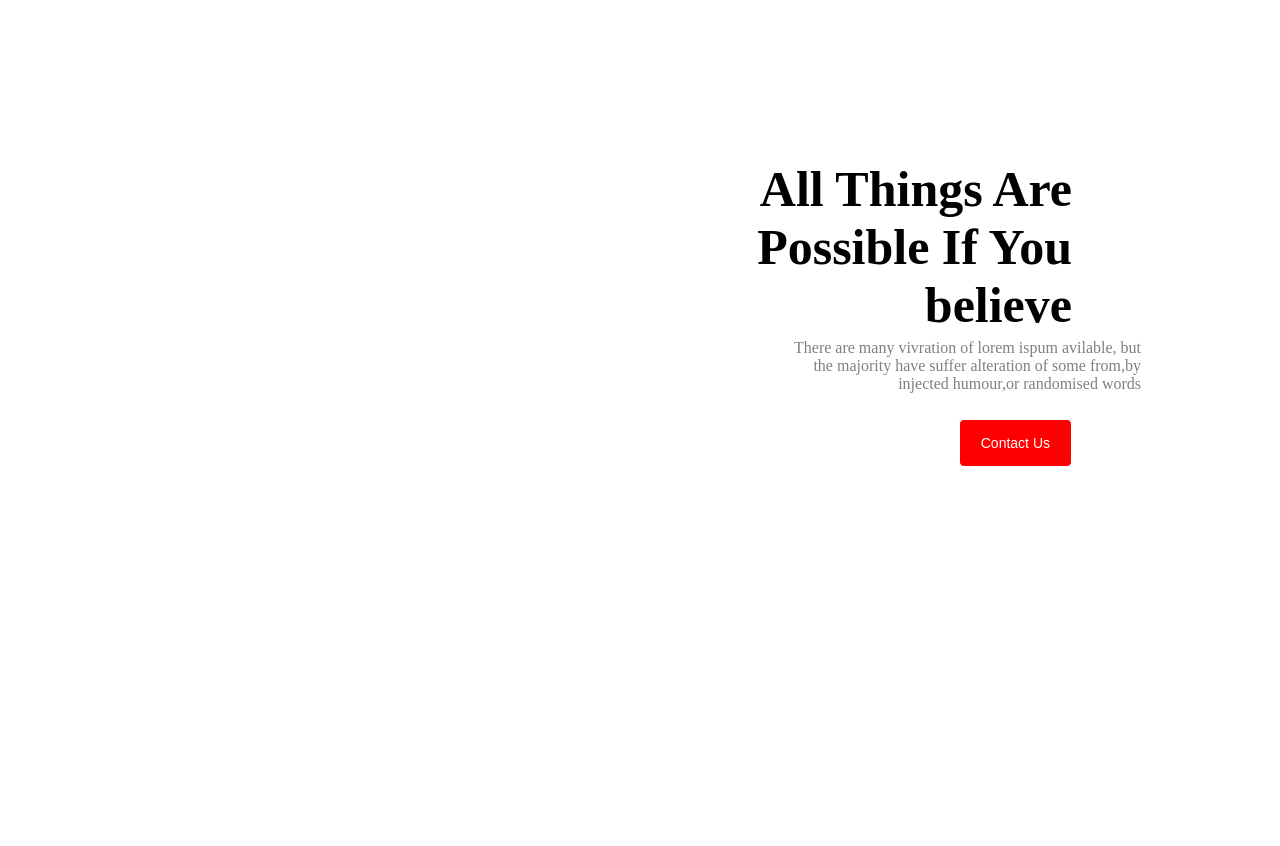
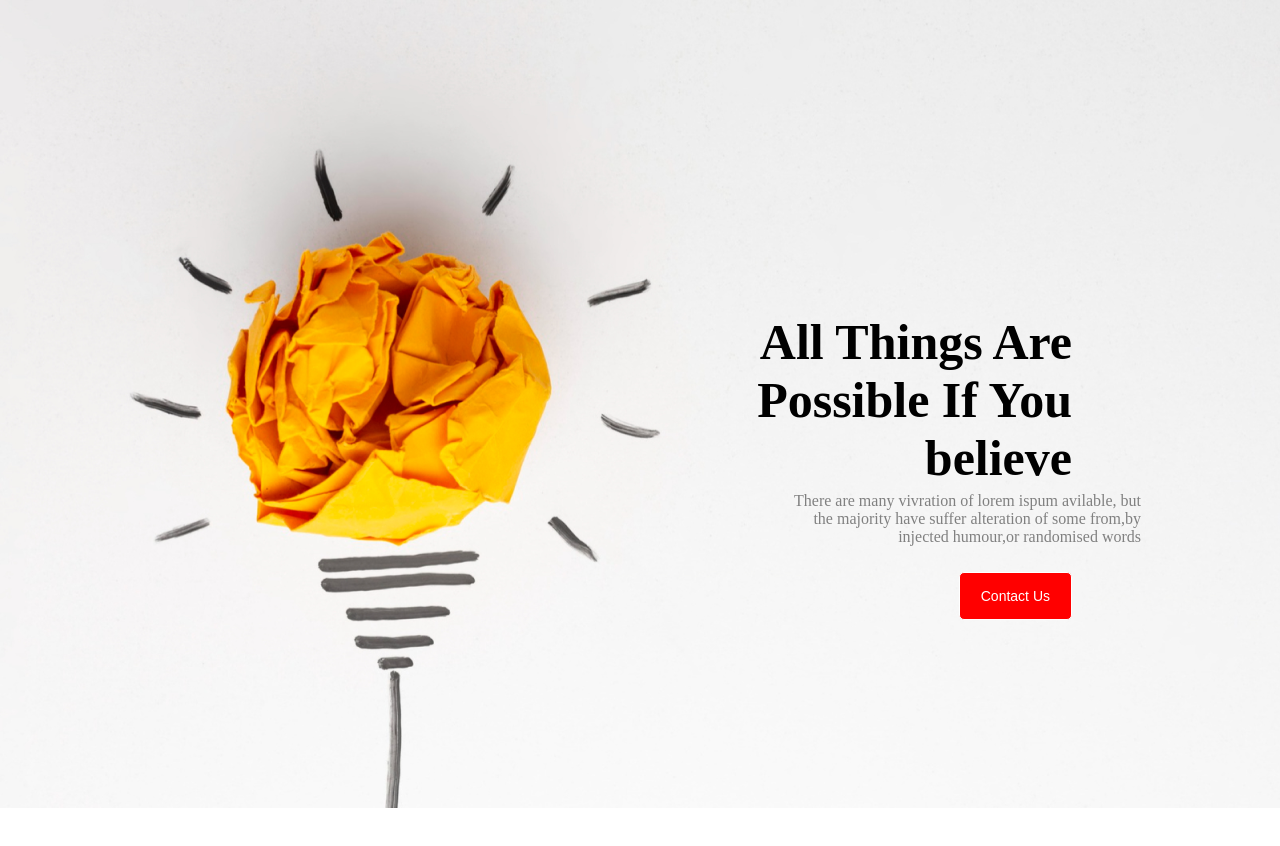
Before and after one commit to shamimhosan2/websites-project, a plain HTML site: page index.html in a window 1280 px wide. Before the commit the page ends 800 px from the top, so only its background shows below. Drawn offline with Linux system fonts and the light colour scheme.

Commit message:
Background

```diff
--- a/style.css
+++ b/style.css
@@ -6,9 +6,10 @@
     font-size: 50px;
 }
 .manin-contant{
-    margin-top: 160px;
     text-align: right;
     margin-right: 208px;
+    height: 700px;
+    padding-top: 313px;
 }
 .pargarph{
     width: 347px;
@@ -36,3 +37,7 @@
     font-weight: 700;
     font-size: 50px;
 }
+.new-year{
+    background-image: url("banner1.png");
+    background-repeat: no-repeat;
+}
```
Also changed, not shown: banner1.png (added).
